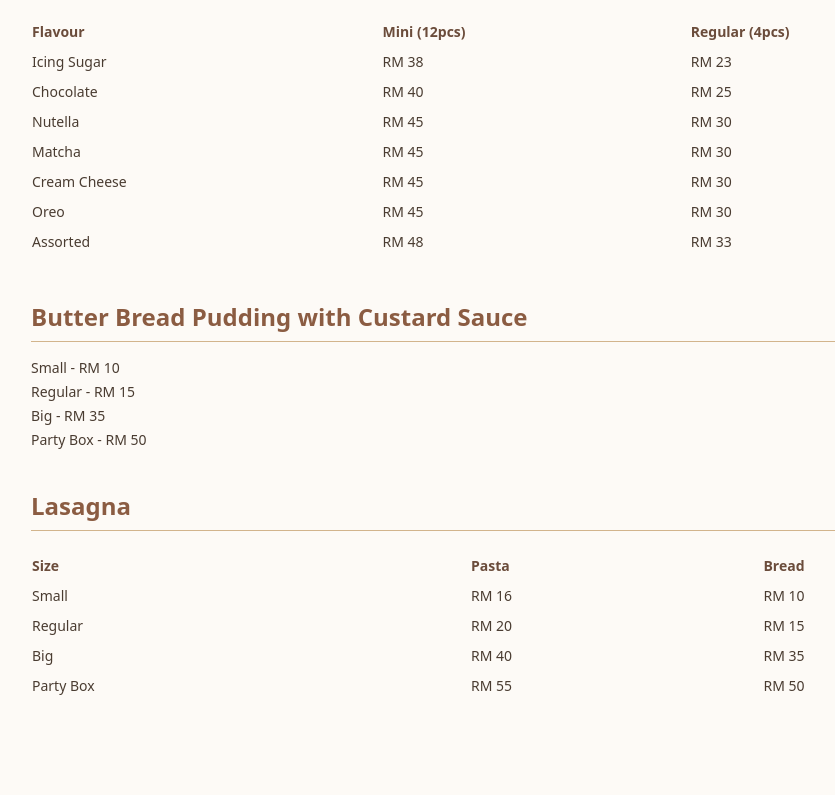
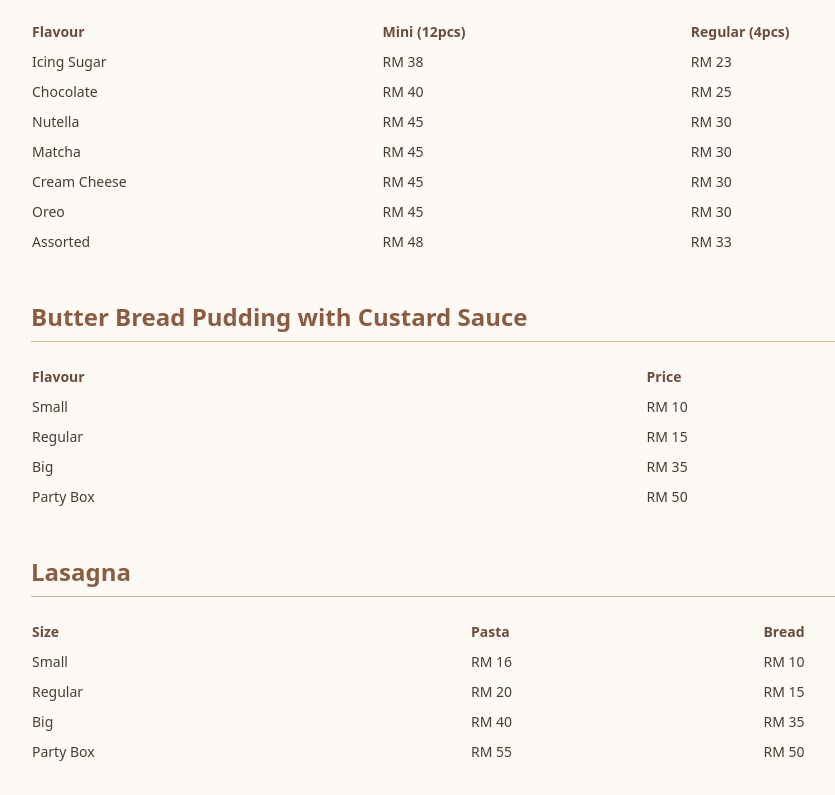
Before and after one commit to AlifTheMagnificent/Nef420Bakery, a plain HTML site: page index.html in a window 1280 px wide. Shown: the part 875-1670 px from the top of the page, without its empty margins (97-932 px from the left). Before the commit the page ends 1604 px from the top, so only its background shows below. Drawn offline with nearby package versions, Linux system fonts and the light colour scheme.

Commit message:
Update index.html

```diff
--- a/index.html
+++ b/index.html
@@ -80,12 +80,15 @@
     <!-- Bread Pudding -->
     <section class="mb-10">
       <h2 class="text-2xl font-semibold text-[#8b5c42] border-b border-[#d2b48c] pb-2 mb-4">Butter Bread Pudding with Custard Sauce</h2>
-      <ul class="text-sm space-y-1 text-[#4a3c31]">
-        <li>Small - RM 10</li>
-        <li>Regular - RM 15</li>
-        <li>Big - RM 35</li>
-        <li>Party Box - RM 50</li>
-      </ul>
+      <table class="w-full text-left text-sm border-separate border-spacing-y-2">
+        <thead><tr class="text-[#6b4c3b]"><th>Flavour</th><th>Price</th></tr></thead>
+        <tbody class="text-[#4a3c31]">
+          <tr><td>Small</td><td>RM 10</td></tr>
+          <tr><td>Regular</td><td>RM 15</td></tr>
+          <tr><td>Big</td><td>RM 35</td></tr>
+          <tr><td>Party Box</td><td>RM 50</td></tr>
+        </tbody>
+      </table>
     </section>
 
     <!-- Lasagna -->
```
